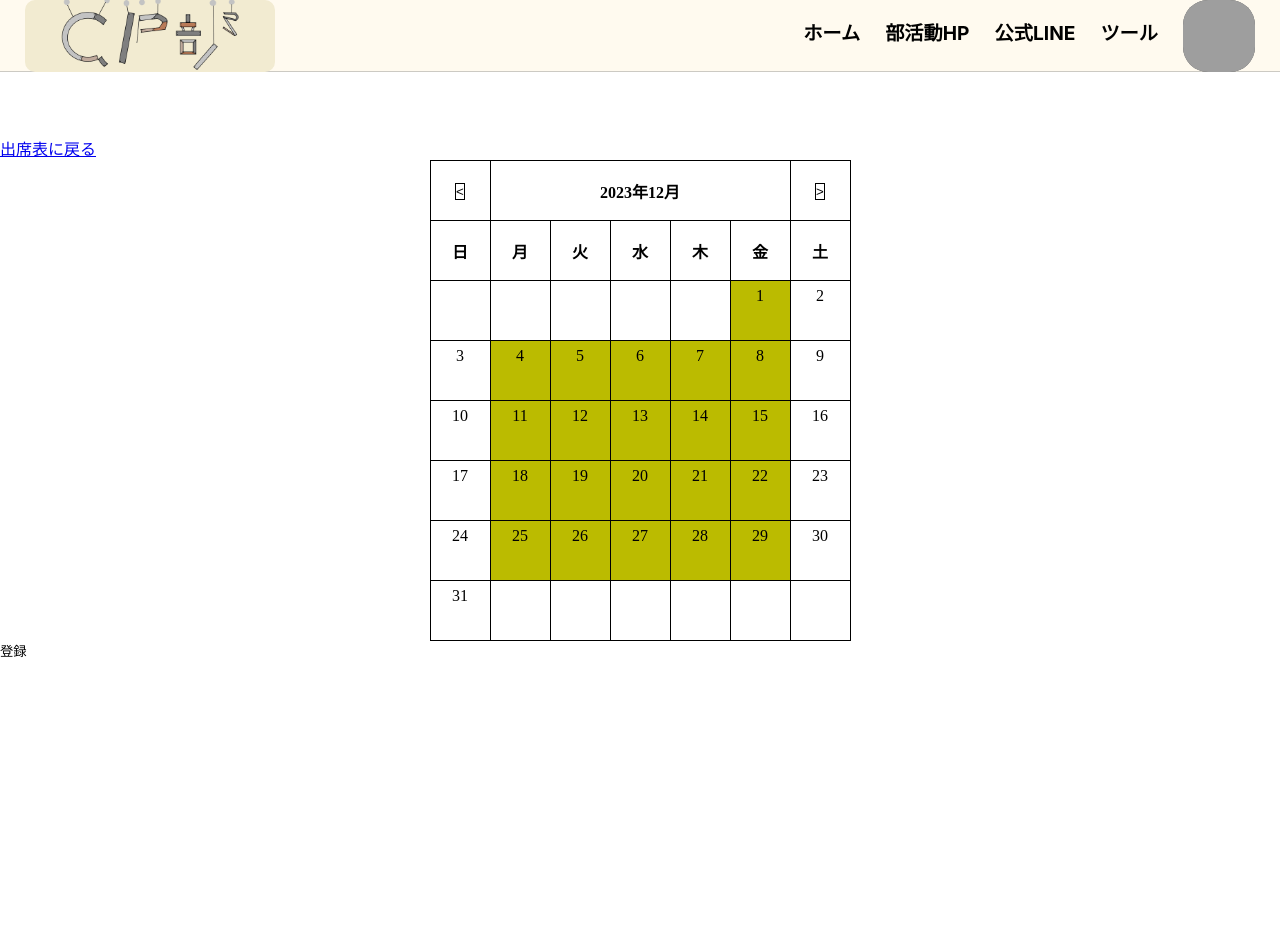
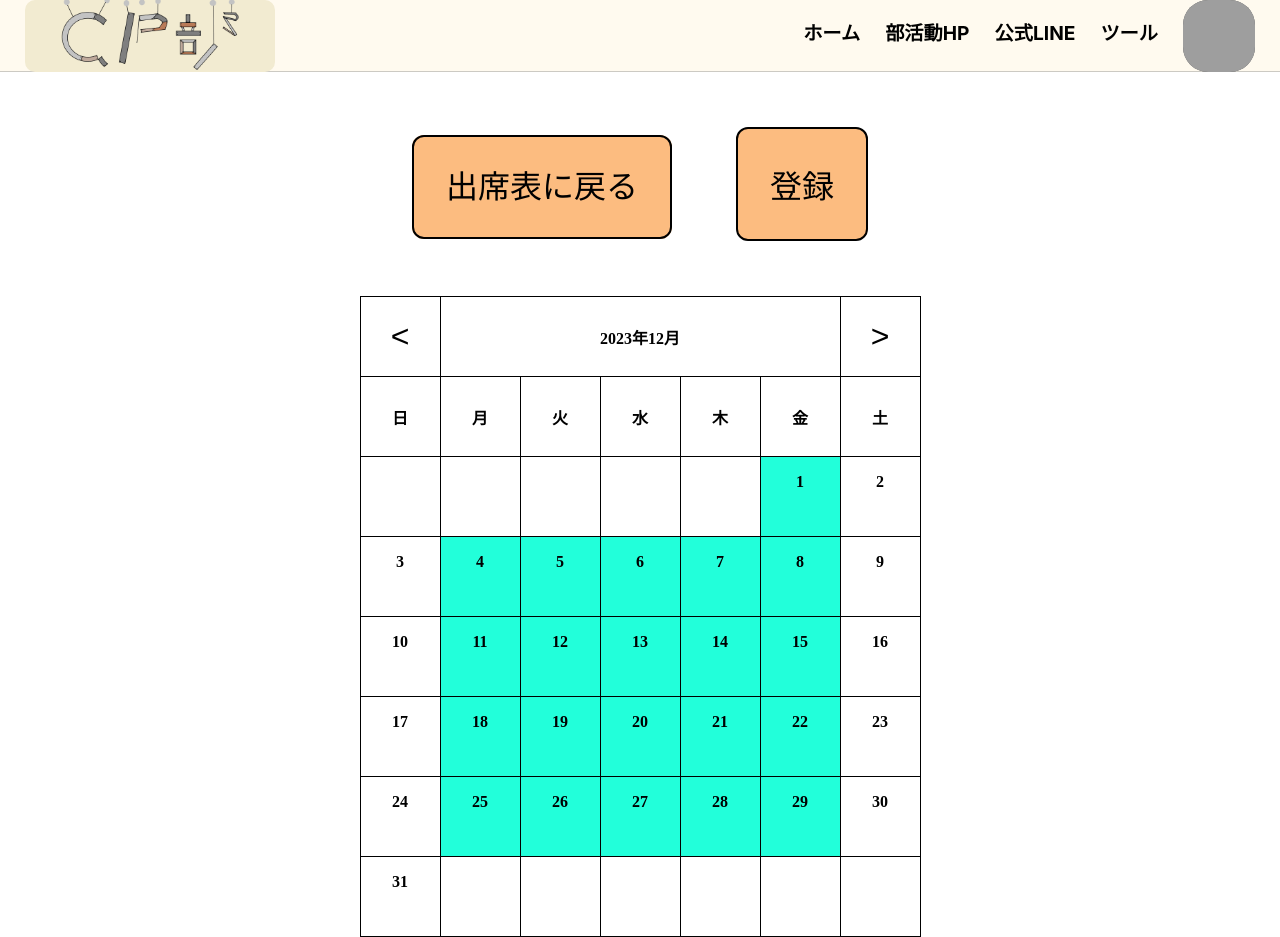
Before and after one commit to Minto312/club_app, a Django app: page /attendance/activity/ in a window 1280 px wide. Before the commit the page ends 657 px from the top, so only its background shows below. Run offline with Django 4.2, Linux system fonts and the light colour scheme; the visitor is signed in with stand-in values (Sample User, id 1); data that the repository does not hold is empty; some libraries are stand-ins or nearby versions; grey boxes are pictures that could not be loaded.

Commit message:
attendance

```diff
--- a/club_app/attendance/static/attendance/activity.js
+++ b/club_app/attendance/static/attendance/activity.js
@@ -160,5 +160,6 @@ const postSelectedDays = () => {
     console.log(`./register/${YEAR}/${MONTH}/`);
     $.post(`./register/${YEAR}/${MONTH}/`,{'days':selectedDaysJson},(res) => {
         console.log(res);
+        alert('登録しました');
     });
 }
--- a/club_app/attendance/static/attendance/attendance.css
+++ b/club_app/attendance/static/attendance/attendance.css
@@ -1,10 +1,11 @@
 @charset "UTF-8";
 
-#buttons-container{
-    margin: 10% auto 5%;
+.buttons-container{
+    margin: 5% auto 5%;
 
     & ul{
         display: flex;
+        height: 6em;
         justify-content: center;
         align-items: center;
         list-style: none;
@@ -23,11 +24,14 @@
     }
 }
 
+#calender{
+    margin: 0 12px;
+}
 #calender table{
     margin: auto;
 }
 #calender #TableHead{
-    width: 300px;
+    width: 25em;
 }
 #calender *{
     border: 1px solid #000000;
@@ -35,13 +39,25 @@
 }
 #calender th,
 #calender td{
-    width: 60px;
-    height: 60px;
+    width: 5em;
+    height: 5em;
 }
 #calender td{
     text-align: center;
     position: relative;
     top: -15px;
+    font-weight: bold;
+}
+#calender button{
+    width: 100%;
+    height: 100%;
+    font-size: 2em;
+    background-color: transparent;
+    border: none;
+    cursor: pointer;
+}
+#calender button:hover{
+    opacity: 0.5;
 }
 .attended::before{
     content: "";
@@ -66,12 +82,13 @@
 }
 
 .activity::after{
-    content: "o";
+    content: "◯";
     display: block;
     width: 100%;
     height: 100%;
     position: absolute;
-    top: 30px;
+    font-size: 1.2em;
+    top: 3.1em;
     z-index: -1;
 }
 
@@ -91,5 +108,5 @@
     position: absolute;
     top: 15px;
     z-index: -1;
-    background-color: #bbbb00;
+    background-color: #22ffda;
 }
--- a/club_app/attendance/static/attendance/attendance.js
+++ b/club_app/attendance/static/attendance/attendance.js
@@ -34,6 +34,7 @@ window.onload = () => {
 
     $('#absent-button').on('click',() => {
         $.get(`./attend/False`,(res) => {
+            alert('欠席にしました');
             console.log(res);
         });
     });
--- a/club_app/attendance/templates/attendance/activity.html
+++ b/club_app/attendance/templates/attendance/activity.html
@@ -13,7 +13,14 @@
 {% endblock %}
 
 {% block content %}
-    <p><a href="../">出席表に戻る</a></p>
+
+    <div class="buttons-container">
+        <ul>
+            <li><a href="../">出席表に戻る</a></li>
+            <li><button id="submit" >登録</button></li>
+        </ul>
+    </div>
+
     <div id="calender">
         <table>
             <tbody>
@@ -28,5 +35,4 @@
             </tbody>
         </table>
     </div>
-    <button id="submit" >登録</button>
 {% endblock %}
--- a/club_app/attendance/templates/attendance/attendance.html
+++ b/club_app/attendance/templates/attendance/attendance.html
@@ -14,7 +14,7 @@
 
 {% block content %}
 
-    <div id="buttons-container">
+    <div class="buttons-container">
         <ul>
             <li><button type="button" id="absent-button">欠席します</button></li>
             {% if request.user.is_staff %}
--- a/club_app/attendance/views.py
+++ b/club_app/attendance/views.py
@@ -61,10 +61,12 @@ def attend(request, is_attend):
     username = request.user.username
 
     # アクセスした際のユーザーと日付で登録
+    print(f'=============\n\n{is_attend=}\n\n===============')
+    print(f'=============\n\n{bool(is_attend)=}\n\n===============')
     insert_data =  {
         'name':username,
         'date':datetime.now(),
-        'attended': bool(is_attend)
+        'attended': is_attend == 'True'
     }
 
     if not AttendanceDB.objects.filter(
@@ -125,10 +127,7 @@ def register(request, year: int, month: int):
     print(f'=============\n\naccessed register\n\n{request.user.username=} \n\n===============')
 
     days = request.POST['days']
-    # days = re.sub(r'\[|\]|\"', '', days)
     print(f'=============\n\n{days=}\n\n===============')
-    # days = list(map(int, days.split(',')))
-    # print(f'=============\n\n{days=}\n\n===============')
     insert_data =  {
         'year': year,
         'month': month,
--- a/club_app/club_app/static/club_app/base.css
+++ b/club_app/club_app/static/club_app/base.css
@@ -14,7 +14,8 @@ button{
 
 :root{
     --header-height: 72px;
-    --orenge: #fcbc80
+    --orenge: #fcbc80;
+    --beige: #fffaef;
 }
 
 header {
@@ -24,7 +25,7 @@ header {
     margin-bottom: 5%;
 
     border-bottom: 1px solid #cccac3;
-    background: #fffaef;
+    background-color: var(--beige);
 
     & a:hover,
       img:hover{
```
